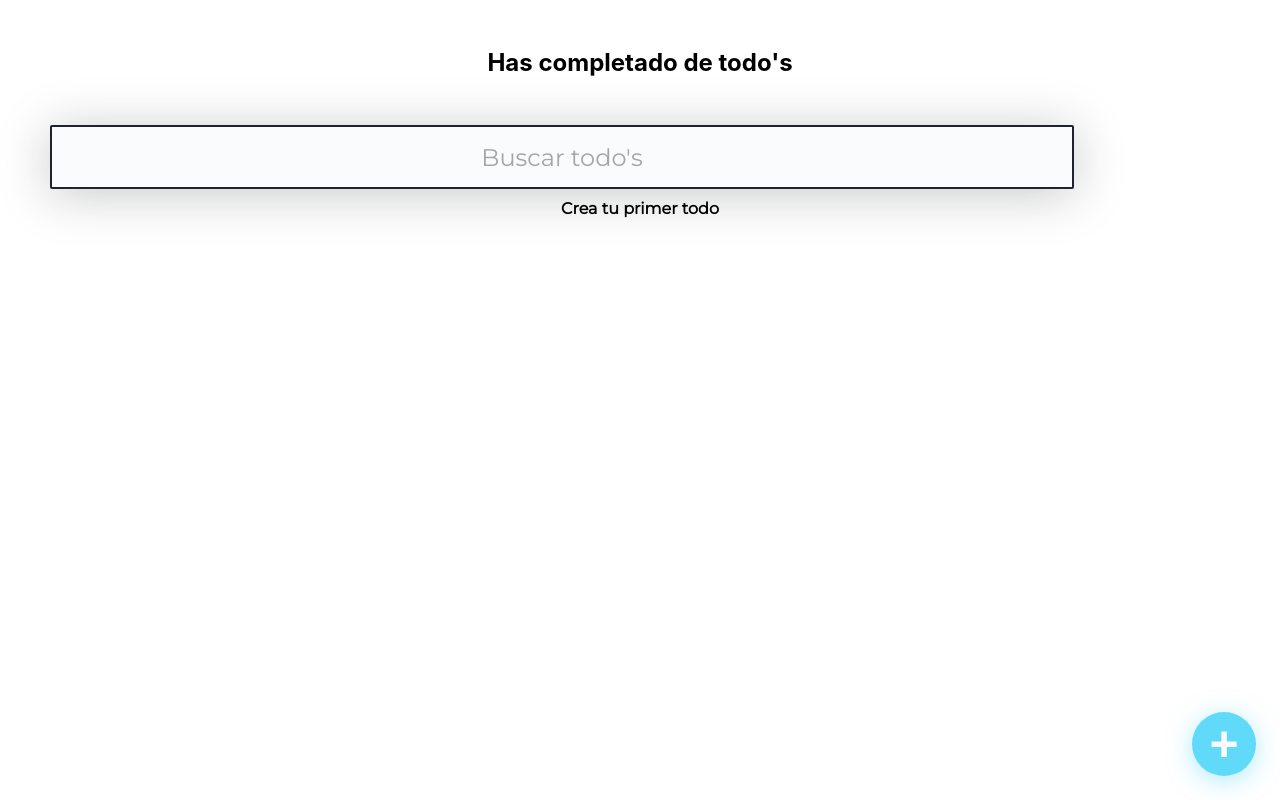
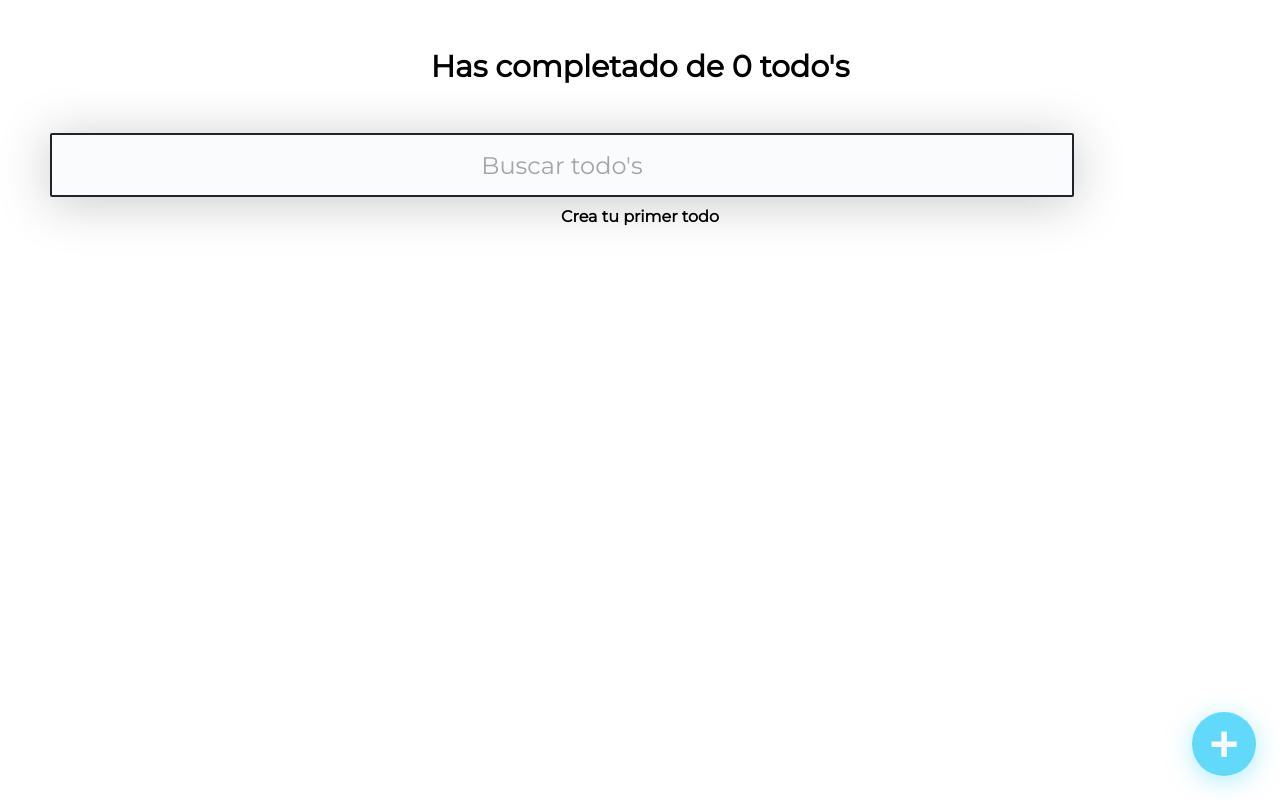
Before and after one commit to JeremiasTeruel/todosList, a React (Create React App) app: page / in a window 1280 px wide. Built offline with nearby package versions, Linux system fonts and the light colour scheme.

Commit message:
turn h2 to h1 and add style to text

```diff
--- a/src/todoCounter/TodoCounter.css
+++ b/src/todoCounter/TodoCounter.css
@@ -1,5 +1,7 @@
 .TodoCounterH2{
-    font-size: 24px;
+    font-family: 'Montserrat';
+    font-size: 30px;
+    font-weight: bold;
     text-align: center;
     margin: 0;
     padding: 48px;
--- a/src/todoCounter/TodoCounter.js
+++ b/src/todoCounter/TodoCounter.js
@@ -1,9 +1,15 @@
-import React from 'react';
+import React, { useContext } from 'react';
 import './TodoCounter.css';
+import { TodoContext } from '../todoContext/TodoContext'
 
-function TodoCounter ({total, complete}) {
+function TodoCounter () {
+
+    const { totalTodos, completeTodos } = useContext(TodoContext);
+
     return (
-        <h2 className='TodoCounterH2'>Has completado {complete} de {total} todo's</h2>
+        <>
+            <h1 className='TodoCounterH2'>Has completado {completeTodos} de {totalTodos} todo's</h1>
+        </>
     )
 }
 
```
